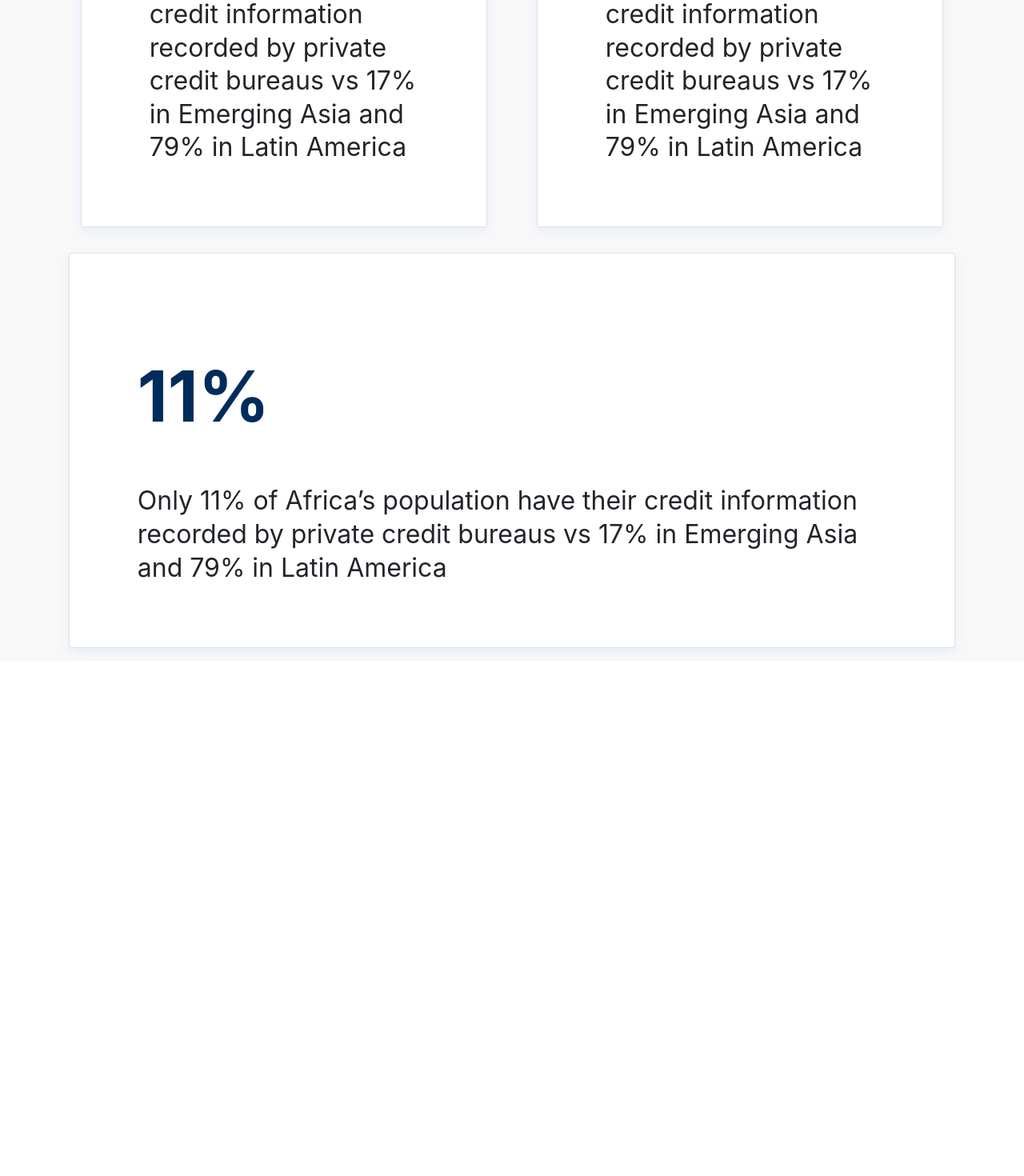
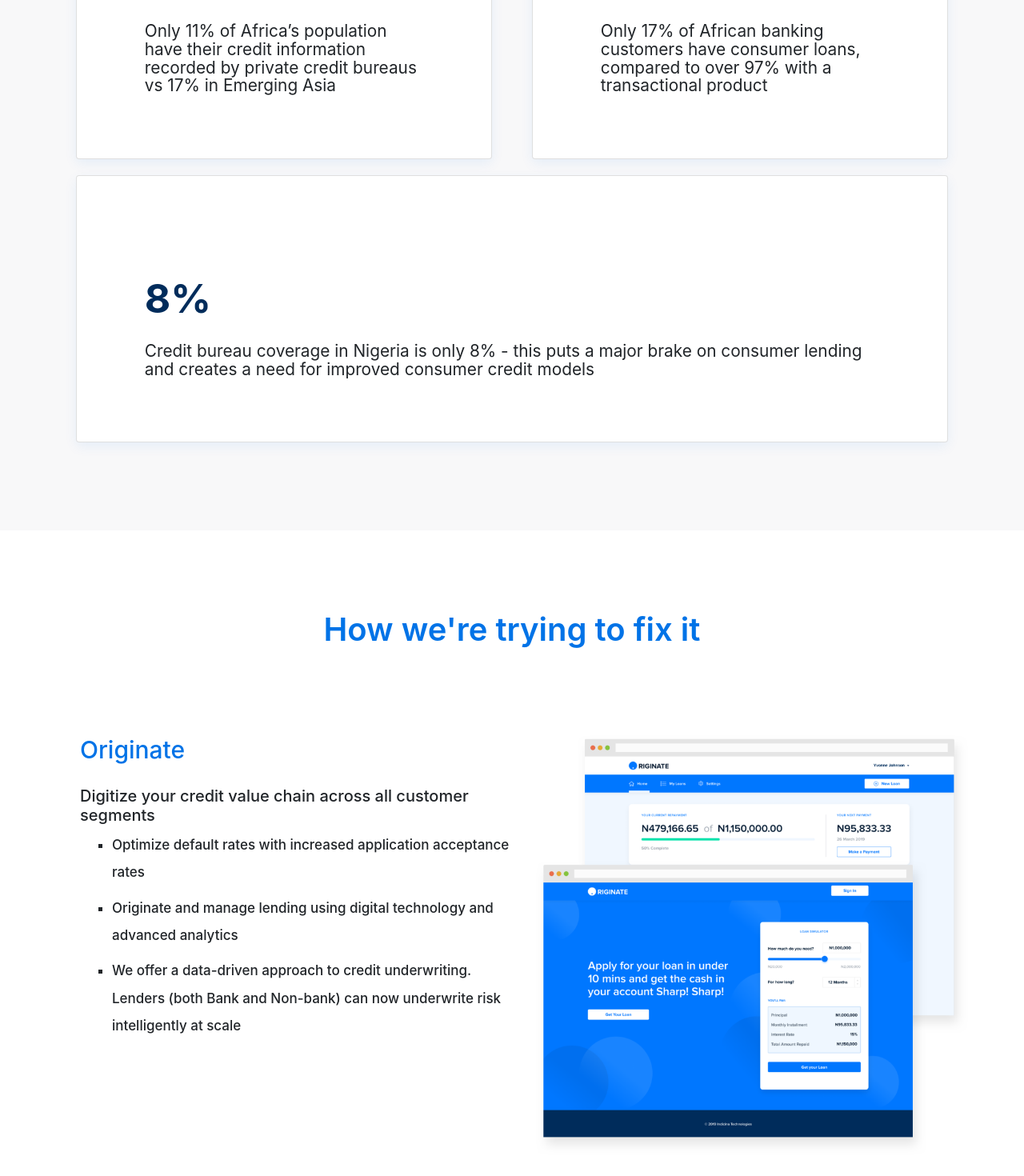
Before and after one commit to jideabdqudus/indicina, a React (Create React App) app: page / in a window 1280 px wide. Shown: the part 1218-2688 px from the top of the page at 80% size. Before the commit the page ends 2044 px from the top, so only its background shows below. Built offline with nearby package versions, Linux system fonts and the light colour scheme.

Commit message:
Added Commit

```diff
--- a/src/components/Fix.js
+++ b/src/components/Fix.js
@@ -3,37 +3,49 @@ import { Card, CardTitle, CardText, Row, Col } from "reactstrap";
 
 const Fix = () => {
   return (
-    <div className="container">
-      <h1 style={{ textAlign: "center" }}>What we're trying to fix</h1>
+    <div
+      className="container"
+      style={{ paddingTop: "100px", paddingBottom: "100px" }}
+    >
+      <h1
+        style={{
+          textAlign: "center",
+          paddingBottom: "100px",
+          color: "#0073e7",
+          fontWeight: "600",
+        }}
+      >
+        What we're trying to fix
+      </h1>
       <Row>
         <Col sm="6">
           <Card body className="cardHero">
             <CardTitle className="cardTitle">11%</CardTitle>
-            <CardText style={{ fontSize: "2rem", lineHeight: "1.3em" }}>
+            <CardText style={{ fontSize: "1.3rem", lineHeight: "1.1em" }}>
               Only 11% of Africa’s population have their credit information
-              recorded by private credit bureaus vs 17% in Emerging Asia and 79%
-              in Latin America
+              recorded by private credit bureaus vs 17% in Emerging Asia
             </CardText>
           </Card>
         </Col>
         <Col sm="6">
           <Card body className="cardHero">
-            <CardTitle className="cardTitle">11%</CardTitle>
-            <CardText style={{ fontSize: "2rem", lineHeight: "1.3em" }}>
-              Only 11% of Africa’s population have their credit information
-              recorded by private credit bureaus vs 17% in Emerging Asia and 79%
-              in Latin America
+            <CardTitle className="cardTitle">17%</CardTitle>
+            <CardText style={{ fontSize: "1.3rem", lineHeight: "1.1em" }}>
+              Only 17% of African banking customers have consumer loans,
+              compared to over 97% with a transactional product
             </CardText>
           </Card>
         </Col>
-        <Card body className="cardHero">
-          <CardTitle className="cardTitle">11%</CardTitle>
-          <CardText style={{ fontSize: "2rem", lineHeight: "1.3em" }}>
-            Only 11% of Africa’s population have their credit information
-            recorded by private credit bureaus vs 17% in Emerging Asia and 79%
-            in Latin America
-          </CardText>
-        </Card>
+        <Col>
+          <Card body className="cardHero">
+            <CardTitle className="cardTitle">8%</CardTitle>
+            <CardText style={{ fontSize: "1.3rem", lineHeight: "1.1em" }}>
+              Credit bureau coverage in Nigeria is only 8% - this puts a major
+              brake on consumer lending and creates a need for improved consumer
+              credit models
+            </CardText>
+          </Card>
+        </Col>
       </Row>
     </div>
   );
--- /dev/null
+++ b/src/components/Originate.js
@@ -0,0 +1,95 @@
+import React from "react";
+import { Container, Row, Col } from "reactstrap";
+import OriginateImg from "../assets/originate.png";
+import "./components.css";
+
+const Originate = () => {
+  return (
+    <div
+      className="container"
+      style={{ paddingTop: "100px", paddingBottom: "100px" }}
+    >
+      <h1
+        style={{
+          textAlign: "center",
+          paddingBottom: "100px",
+          color: "#0073e7",
+          fontWeight: "600",
+        }}
+      >
+        How we're trying to fix it
+      </h1>
+      <Container>
+        <Row>
+          <Col xs="6">
+            <h1
+              style={{
+                fontSize: "30px",
+                color: "#0073e7",
+                fontWeight: "500",
+                paddingBottom: "20px",
+              }}
+            >
+              Originate
+            </h1>
+            <h3 style={{ fontSize: "20px", fontWeight: "400px" }}>
+              Digitize your credit value chain across all customer segments
+            </h3>
+            <ul>
+              <li
+                style={{
+                  listStyleType: "square",
+                  fontSize: "17px",
+                  fontWeight: "500",
+                  lineHeight:"2.15rem",
+                  paddingBottom:"10px"
+                }}
+              >
+                Optimize default rates with increased application acceptance
+                rates
+              </li>
+              <li
+                style={{
+                  listStyleType: "square",
+                  fontSize: "17px",
+                  fontWeight: "500",
+                  lineHeight:"2.15rem",
+                  paddingBottom:"10px"
+                }}
+              >
+                Originate and manage lending using digital technology and
+                advanced analytics
+              </li>
+              <li
+                style={{
+                  listStyleType: "square",
+                  fontSize: "17px",
+                  fontWeight: "500",
+                  lineHeight:"2.15rem",
+                  paddingBottom:"10px"
+                }}
+              >
+                We offer a data-driven approach to credit underwriting. Lenders
+                (both Bank and Non-bank) can now underwrite risk intelligently
+                at scale
+              </li>
+            </ul>
+          </Col>
+          <Col xs="6">
+            <aside>
+              <figure>
+                <img
+                  src={OriginateImg}
+                  alt="Originate"
+                  style={{ maxWidth: "100%" }}
+                />
+              </figure>
+            </aside>
+          </Col>
+        </Row>
+      </Container>
+    </div>
+  );
+};
+
+export default Originate;
--- a/src/components/components.css
+++ b/src/components/components.css
@@ -14,14 +14,25 @@
   background: #fff;
   border-radius: 4px;
   box-shadow: 0 5px 15px rgba(0, 115, 231, 0.08);
-  margin: 1rem;
+  margin: 10px;
   padding: 7.8rem 5.3rem 4.9rem;
 }
 
-.cardTitle{
-    color: #002c5b;
-    font-size: 5.5rem;
-    font-weight: 700;
-    line-height: 6.7rem;
-    margin: 0 0 3.5rem;
+.cardTitle {
+  color: #002c5b;
+  font-size: 50px;
+  font-weight: 700;
+  line-height: 3.7rem;
+  margin: 0 0 1.5rem;
 }
+.originateName li {
+  border: 2px solid rgba(0, 115, 231, 0.8);
+  border-radius: 50%;
+  content: "";
+  display: inline-block;
+  height: 1rem;
+  left: 0;
+  position: absolute;
+  top: 0.5rem;
+  width: 1rem;
+}
--- a/src/pages/Home.js
+++ b/src/pages/Home.js
@@ -3,6 +3,7 @@ import "./pages.css";
 import Topbar2 from "../layout/Topbar2";
 import Landing from "../components/Landing";
 import Fix from "../components/Fix";
+import Originate from "../components/Originate";
 
 const Home = () => {
   return (
@@ -13,6 +14,9 @@ const Home = () => {
         <div className="fixBg">
           <Fix />
         </div>
+        <div className="originateBg">
+          <Originate />
+        </div>
       </div>
     </Fragment>
   );
--- a/src/pages/pages.css
+++ b/src/pages/pages.css
@@ -23,3 +23,7 @@
   .fixBg{
     background-color: #f8f8f9;;
   }
+
+  .originateBg{
+    background-color: #fff;;
+  }
```
